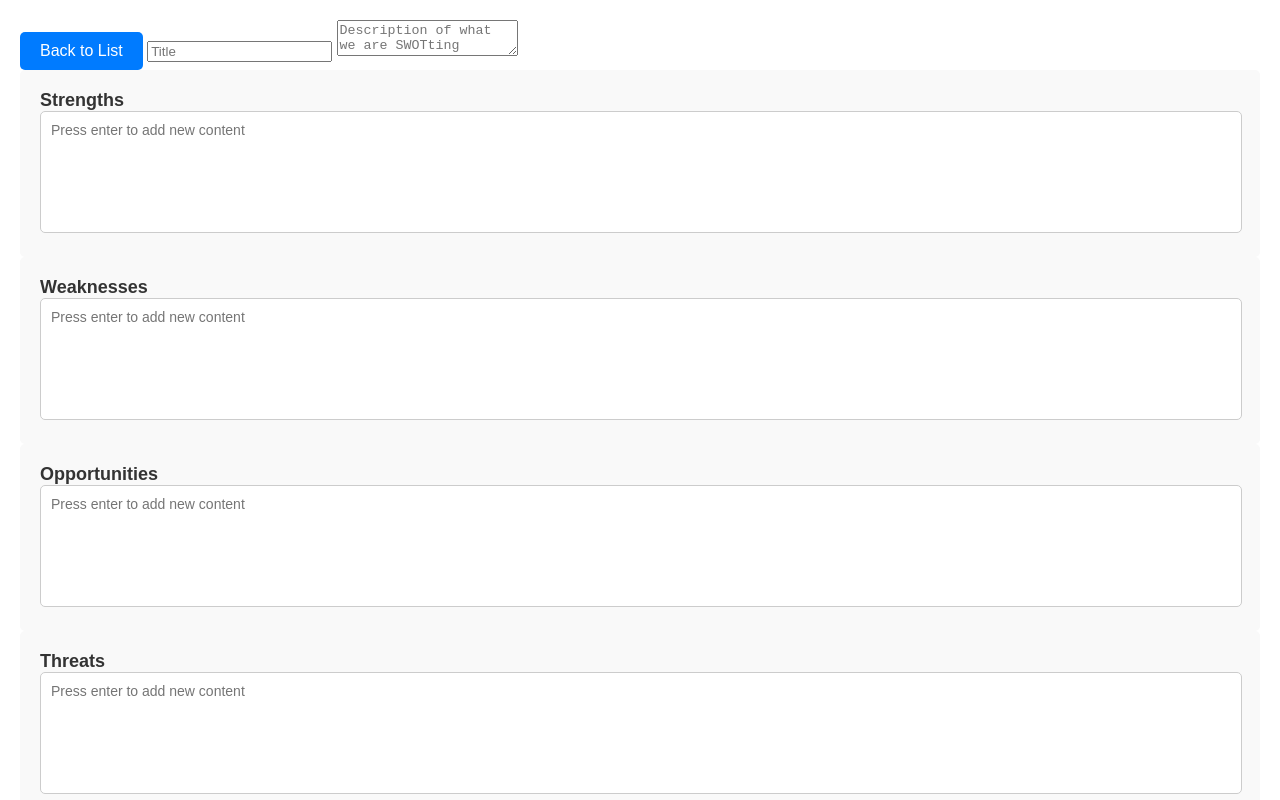
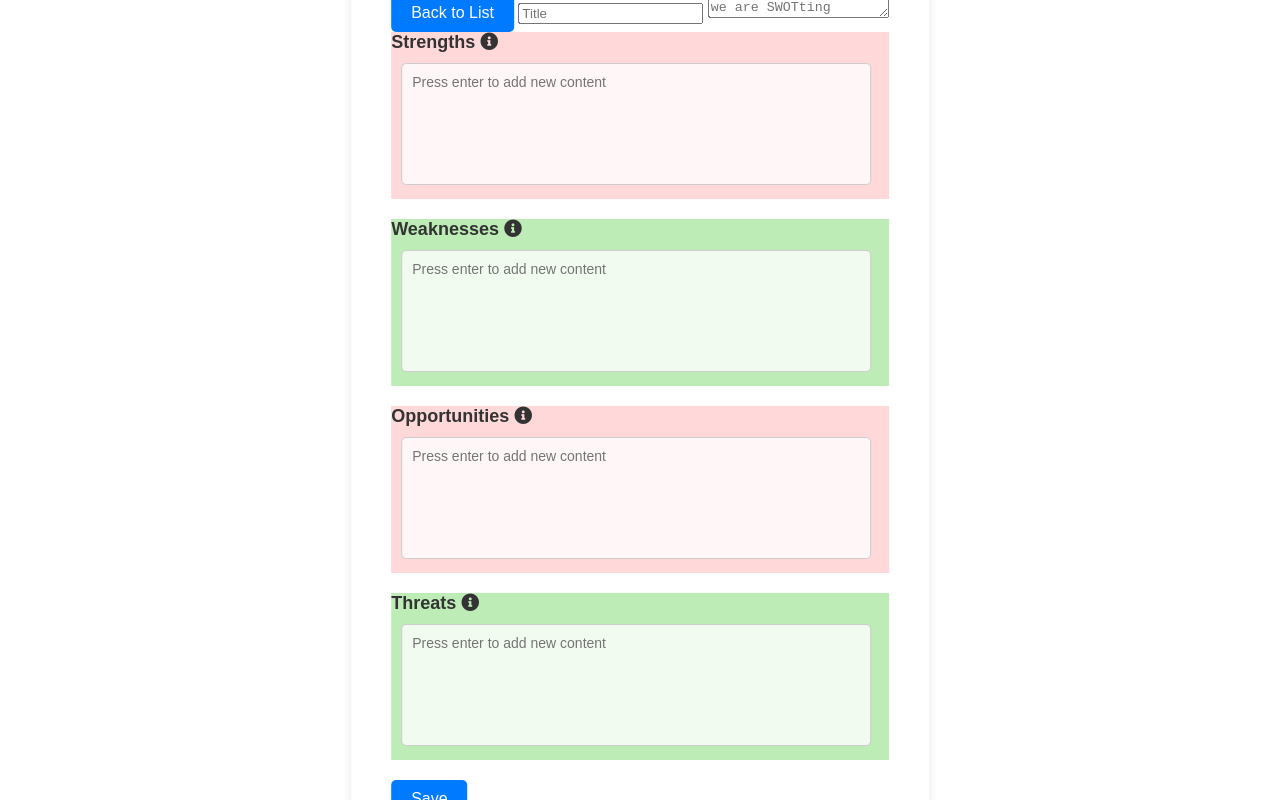
Before and after one commit to NSTCG/swot, a plain HTML site: page index.html in a window 1280 px wide. Both pictures are taken after a click on the button "Create New SWOT". Drawn offline with Linux system fonts and the light colour scheme.

Commit message:
Add more styling

```diff
--- a/index.html
+++ b/index.html
@@ -5,6 +5,8 @@
     <meta charset="UTF-8">
     <meta name="viewport" content="width=device-width, initial-scale=1.0">
     <title>SWOT Analysis Tool</title>
+    <link rel="stylesheet" href="https://cdnjs.cloudflare.com/ajax/libs/font-awesome/5.15.4/css/all.min.css">
+    <!-- Font Awesome -->
     <link rel="stylesheet" href="style.css">
 </head>
 
@@ -20,19 +22,23 @@
         <input type="text" id="swotTitle" placeholder="Title" />
         <textarea id="swotDescription" placeholder="Description of what we are SWOTting"></textarea>
         <div class="swot-column">
-            <h3>Strengths</h3>
+            <h3>Strengths <i class="fas fa-info-circle tooltip"
+                    data-tooltip="List the internal positive aspects of the current situation."></i></h3>
             <textarea id="swotStrengths" placeholder="Press enter to add new content"></textarea>
         </div>
         <div class="swot-column">
-            <h3>Weaknesses</h3>
+            <h3>Weaknesses <i class="fas fa-info-circle tooltip"
+                    data-tooltip="List the internal negative aspects of the current situation."></i></h3>
             <textarea id="swotWeaknesses" placeholder="Press enter to add new content"></textarea>
         </div>
         <div class="swot-column">
-            <h3>Opportunities</h3>
+            <h3>Opportunities <i class="fas fa-info-circle tooltip"
+                    data-tooltip="List the external positive aspects that could be beneficial."></i></h3>
             <textarea id="swotOpportunities" placeholder="Press enter to add new content"></textarea>
         </div>
         <div class="swot-column">
-            <h3>Threats</h3>
+            <h3>Threats <i class="fas fa-info-circle tooltip"
+                    data-tooltip="List the external negative aspects that could pose challenges."></i></h3>
             <textarea id="swotThreats" placeholder="Press enter to add new content"></textarea>
         </div>
         <div id="swotId"></div> <!-- Added element with ID 'swotId' -->
--- a/script.js
+++ b/script.js
@@ -117,3 +117,20 @@ const debouncedSaveSwot = debounce(() => saveSwot());
 
 saveButton.addEventListener("click", saveSwot); // Add event listener to the save button
 document.addEventListener("DOMContentLoaded", loadSwots);
+
+// Get all elements with the "tooltip" class
+const tooltips = document.querySelectorAll(".tooltip");
+
+// Loop through each tooltip element
+tooltips.forEach((tooltip) => {
+	// Get the tooltip text from the "data-tooltip" attribute
+	const tooltipText = tooltip.getAttribute("data-tooltip");
+
+	// Create a tooltip element
+	const tooltipElement = document.createElement("span");
+	tooltipElement.classList.add("tooltiptext");
+	tooltipElement.textContent = tooltipText;
+
+	// Append the tooltip element to the tooltip container
+	tooltip.appendChild(tooltipElement);
+});
--- a/style.css
+++ b/style.css
@@ -31,27 +31,24 @@ body {
 .swot-editor {
 	display: none;
 	position: fixed;
-	top: 0;
-	left: 0;
-	right: 0;
-	bottom: 0;
-	background: rgba(255, 255, 255, 0.9);
-	z-index: 9999;
-	padding: 20px;
-	overflow-y: auto;
+	top: 50%;
+	left: 50%;
+	transform: translate(-50%, -50%);
+	background: #fff;
+	border-radius: 10px;
+	padding: 40px;
+	box-shadow: 0 0 10px rgba(0, 0, 0, 0.1);
 }
 
-.swot-editor-content {
-	display: grid;
-	grid-template-columns: 1fr 1fr;
-	grid-gap: 20px;
+.swot-editor h2,
+.swot-editor p {
+	margin: 0;
+	margin-bottom: 20px;
 }
 
 .swot-column {
-	background-color: #f9f9f9;
-	border-radius: 5px;
-	padding: 20px;
-	box-sizing: border-box;
+	margin-bottom: 20px;
+	position: relative; /* Added relative positioning */
 }
 
 .swot-column h3 {
@@ -61,7 +58,7 @@ body {
 }
 
 .swot-column textarea {
-	width: calc(100% - 20px); /* Adjust for padding */
+	width: calc(90%); /* Adjusted width to accommodate margin */
 	height: 100px;
 	padding: 10px;
 	border-radius: 5px;
@@ -69,6 +66,13 @@ body {
 	resize: none;
 	font-family: Arial, sans-serif;
 	font-size: 14px;
+	margin: 10px; /* Added margin */
+	background-color: rgba(
+		255,
+		255,
+		255,
+		0.8
+	); /* Semi-transparent background */
 }
 
 button {
@@ -88,3 +92,43 @@ button:hover {
 button:focus {
 	outline: none;
 }
+
+/* Tooltip container */
+.tooltip {
+	position: relative;
+	display: inline-block;
+	cursor: pointer;
+}
+
+/* Tooltip text */
+.tooltip .tooltiptext {
+	visibility: hidden;
+	width: 160px;
+	background-color: #333;
+	color: #fff;
+	text-align: center;
+	border-radius: 6px;
+	padding: 5px;
+	position: absolute;
+	z-index: 1;
+	bottom: 125%;
+	left: 50%;
+	margin-left: -80px;
+	opacity: 0;
+	transition: opacity 0.3s;
+}
+
+/* Show the tooltip text when hovering */
+.tooltip:hover .tooltiptext {
+	visibility: visible;
+	opacity: 1;
+}
+
+/* Colors for SWOT sections */
+.swot-column:nth-child(odd) {
+	background-color: #bdecb6; /* Light green for odd numbered sections */
+}
+
+.swot-column:nth-child(even) {
+	background-color: #ffd9d9; /* Light red for even numbered sections */
+}
```
